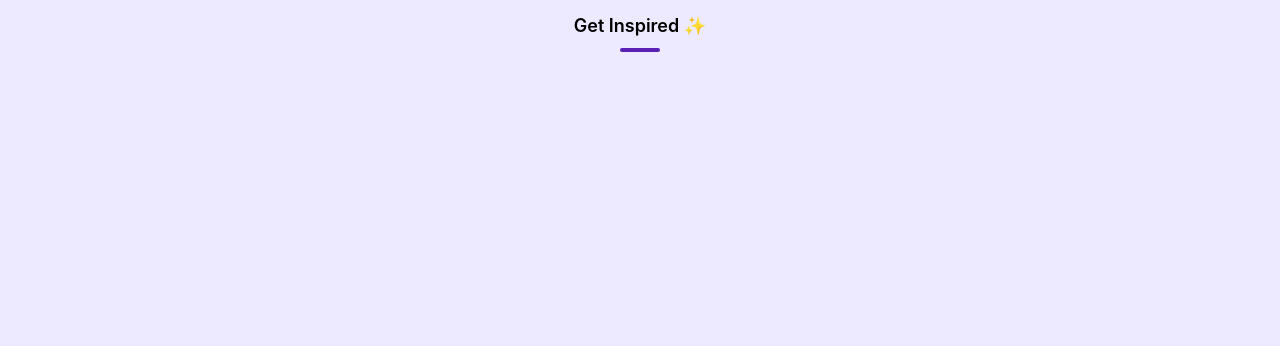
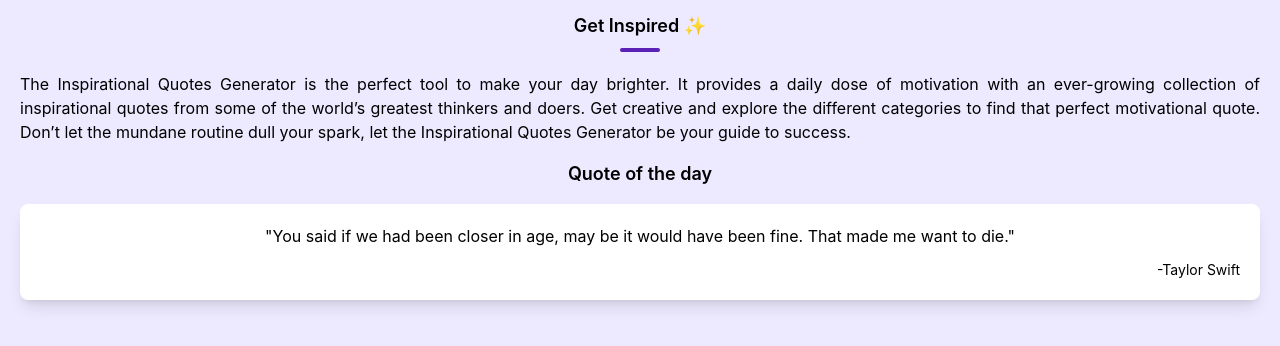
Before and after one commit to neew18/random-inspirational-quote-generator, a React (Vite) app: page / in a window 1280 px wide. Shown: the top 346 px of the page. Built offline with nearby package versions, Linux system fonts and the light colour scheme.

Commit message:
Add description and daily quote

```diff
--- a/src/App.css
+++ b/src/App.css
@@ -7,5 +7,6 @@
 
 
 .App{
+  width:100vw;
   height: 100vh;
 }
--- a/src/App.jsx
+++ b/src/App.jsx
@@ -1,11 +1,13 @@
 import "./App.css";
 import React from "react";
 import Header from "./components/header";
+import Description from "./components/Description";
 
 function App() {
   return (
     <main className="App bg-violet-100 p-3">
       <Header />
+      <Description />
     </main>
   );
 }
--- /dev/null
+++ b/src/components/Description.jsx
@@ -0,0 +1,24 @@
+import React from "react";
+import Quote from "./Quote";
+
+function Description() {
+  return (
+    <main className="my-5 mx-2 text-justify ">
+      <p>
+        The Inspirational Quotes Generator is the perfect tool to make your day
+        brighter. It provides a daily dose of motivation with an ever-growing
+        collection of inspirational quotes from some of the world’s greatest
+        thinkers and doers. Get creative and explore the different categories to
+        find that perfect motivational quote. Don’t let the mundane routine dull
+        your spark, let the Inspirational Quotes Generator be your guide to
+        success.
+      </p>
+      <h3 className="text-center my-4 text-lg font-semibold">
+        Quote of the day
+      </h3>
+      <Quote />
+    </main>
+  );
+}
+
+export default Description;
--- /dev/null
+++ b/src/components/Quote.jsx
@@ -0,0 +1,15 @@
+import React from "react";
+
+function Quote() {
+  return (
+    <div className="bg-white p-5 rounded-lg shadow-lg">
+      <p className="text-base text-center">
+        "You said if we had been closer in age, may be it would have been fine.
+        That made me want to die."
+      </p>
+      <p className="text-right text-sm mt-3">-Taylor Swift</p>
+    </div>
+  );
+}
+
+export default Quote;
```
